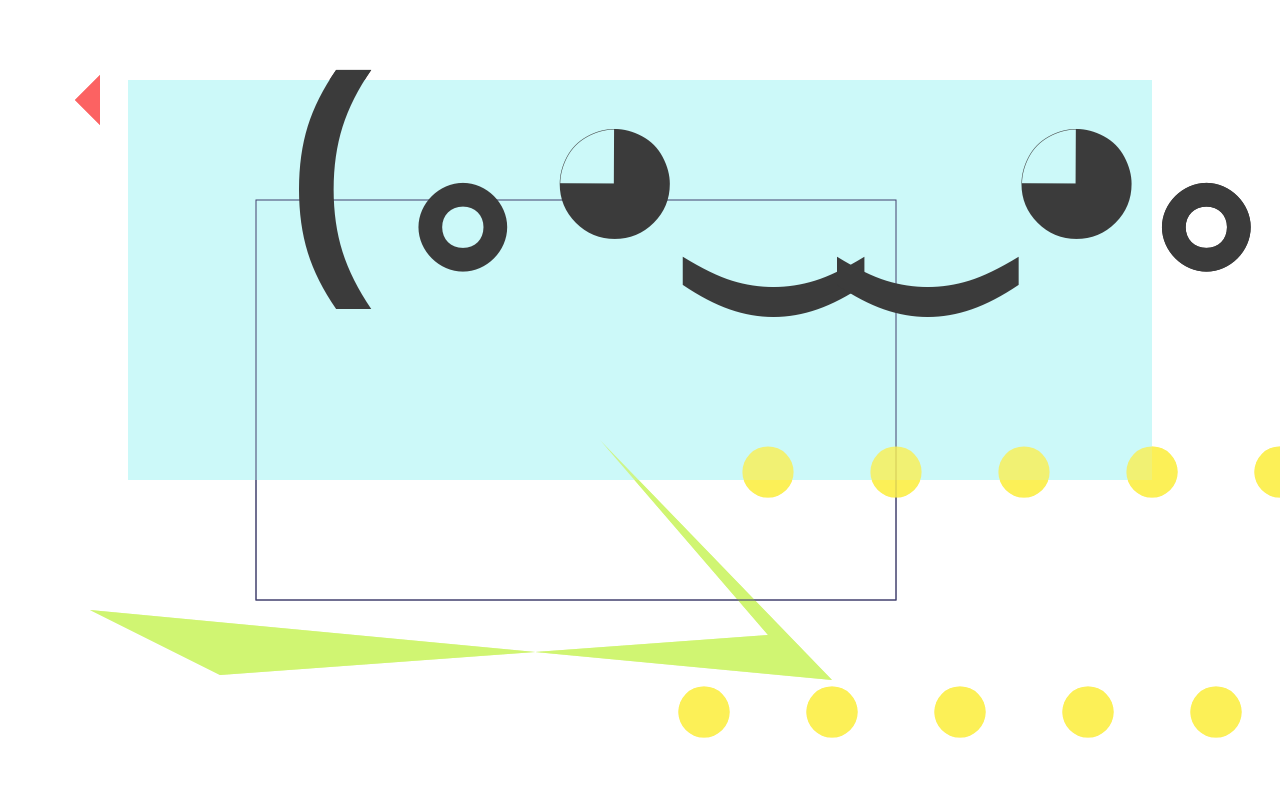
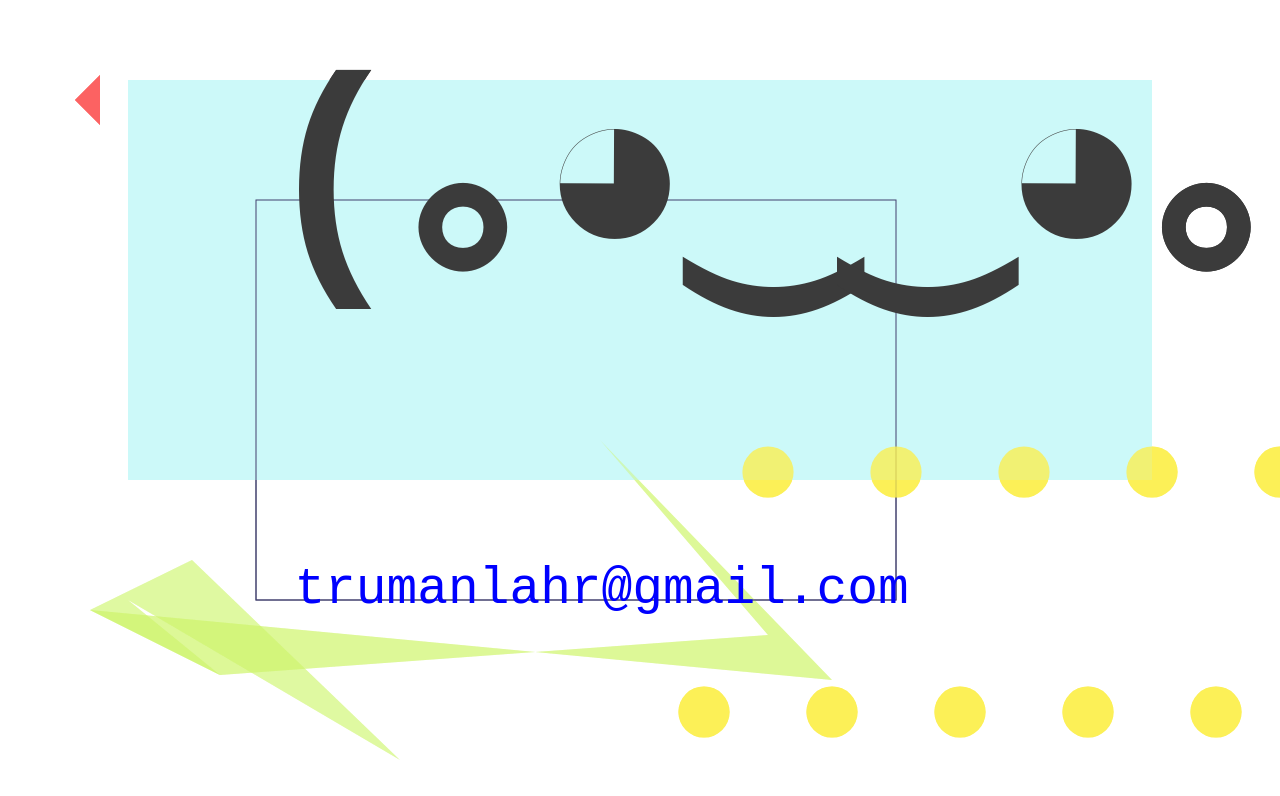
Before and after one commit to gdotclerge/canvas_001, a plain HTML site: page index.html in a window 1280 px wide. Drawn offline with Linux system fonts and the light colour scheme.

Commit message:
added email, another green shape, changed order of layers.

```diff
--- a/index.html
+++ b/index.html
@@ -9,6 +9,9 @@
 
 	<body>
       <canvas id="canvas"></canvas>
+			<div id="email">
+					<a href="trumanlahr@gmail.com">trumanlahr@gmail.com</a>
+			</div>
 			<script src="lib/js/001.js"></script>
 	</body>
 
--- a/lib/css/001.css
+++ b/lib/css/001.css
@@ -16,4 +16,26 @@ html, body {
   margin: inherit;
   padding: ingerit;
   background: rgb(255, 255, 255);
+  z-index: 1;
 }
+
+#email {
+  position: relative;
+  top: 70%;
+  left: 23%;
+  z-index: 2;
+  width: 0;
+  height: auto;
+}
+#email a {
+  font-size: 25px;
+  font-size: 4vmax;
+  font-family: monospace;
+  color: blue;
+  text-decoration: none;
+}
+
+#email a:hover {
+  font-style: italic;
+  color: rgb(252, 98, 98);
+}
--- a/lib/js/001.js
+++ b/lib/js/001.js
@@ -17,11 +17,20 @@ function draw() {
   ctx.fillStyle = 'rgb(204, 249, 249)';
   ctx.fillRect(.1*width, .1*height, .8*width, .5*height);
 
-  ctx.fillStyle = 'rgba(206, 244, 107, 0.79)';
+  ctx.fillStyle = 'rgba(206, 244, 107, 0.45)';
   ctx.beginPath();
     ctx.moveTo(width*.65, height*.85);
     ctx.lineTo(600, height*.55);
     ctx.lineTo(width*.6, 635);
+    ctx.lineTo(220, 675);
+    ctx.lineTo(90, 610);
+  ctx.fill();
+
+  ctx.fillStyle = 'rgba(206, 244, 107, 0.4)';
+  ctx.beginPath();
+    ctx.moveTo(width*.15, height*.70);
+    ctx.lineTo(400, height*.95);
+    ctx.lineTo(width*.1, 600);
     ctx.lineTo(220, 675);
     ctx.lineTo(90, 610);
   ctx.fill();
@@ -35,10 +44,6 @@ function draw() {
     ctx.lineTo(100, 125);
     ctx.lineTo(100, 75);
   ctx.fill();
-
-  ctx.fillStyle = 'rgb(59, 59, 59)';
-  ctx.font = `700 ${width*.2}px monospace`;
-  ctx.fillText("(\uFF61\u25D5\u203F\u203F\u25D5\uFF61)", width*.2, width*.2);
 
 
   for (let i = 1; i < 6; i++ ) {
@@ -54,6 +59,10 @@ function draw() {
   ctx.fill();
   }
 
+  ctx.fillStyle = 'rgb(59, 59, 59)';
+  ctx.font = `700 ${width*.2}px monospace`;
+  ctx.fillText("(\uFF61\u25D5\u203F\u203F\u25D5\uFF61)", width*.2, width*.2);
+
 
 }
 
```
